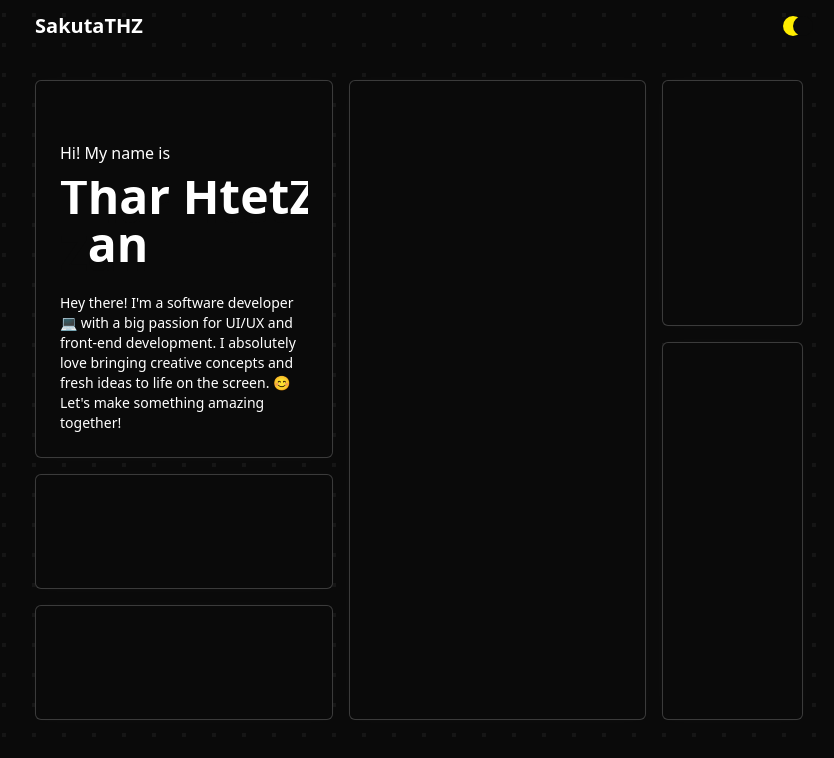
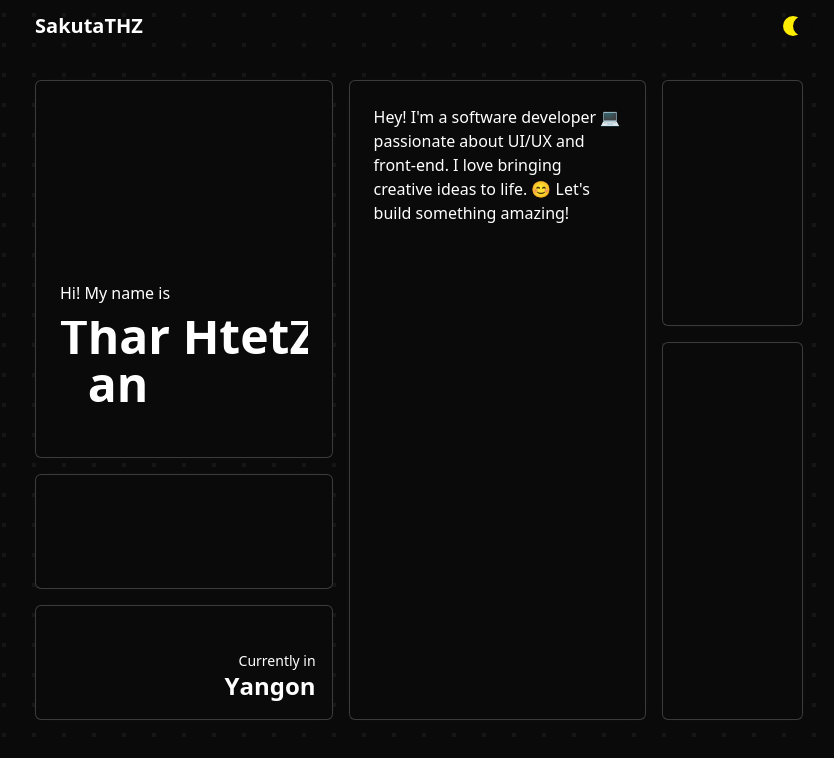
Before and after one commit to SakutaTHZ/Portfolio-V3, a React (Vite) app: page / in a window 1280 px wide. Shown: the top 758 px of the page, without its empty margins (221-1055 px from the left). Built offline with nearby package versions, Linux system fonts and the light colour scheme.

Commit message:
new update

```diff
--- a/package.json
+++ b/package.json
@@ -12,6 +12,7 @@
   "dependencies": {
     "canvas-confetti": "^1.9.3",
     "react": "^18.3.1",
+    "react-device-detect": "^2.2.3",
     "react-dom": "^18.3.1",
     "use-sound": "^4.0.3"
   },
--- a/src/App.jsx
+++ b/src/App.jsx
@@ -1,12 +1,20 @@
 import "./App.css";
 import Nav from "./components/Nav";
 import HomeSection from "./layout/HomeSection";
+import { BrowserView, MobileView } from "react-device-detect";
 
 function App() {
   return (
     <>
-      <Nav />
-      <HomeSection/>
+
+    <Nav />
+      <BrowserView>
+        <HomeSection />
+      </BrowserView>
+
+
+      <MobileView>
+      </MobileView>
     </>
   );
 }
--- a/src/components/Nav.jsx
+++ b/src/components/Nav.jsx
@@ -5,7 +5,7 @@ import RollText from "./RollText";
 const Nav = ({ customClass }) => {
 
   return (
-    <nav className={`fixed flex w-screen justify-between items-center px-12 md:px-64 py-3 ${customClass}`}>
+    <nav className={`fixed flex w-screen justify-between items-center px-6 md:px-64 py-3 ${customClass}`}>
       <RollText customClass={`text-xl font-semibold`} text={'SakutaTHZ'}/>
       <ThemeToggleButton/>
     </nav>
--- a/src/index.css
+++ b/src/index.css
@@ -38,6 +38,10 @@ body {
   color: var(--box-color);
   background-image: radial-gradient(hsl(from var(--text-color) h s l / .05) 2.5px, transparent 2.5px);
   background-size: 30px 30px;
+}
+#root{
+    width: 100dvw;
+    min-height: 100dvh;
 }
 
 .box {
--- a/src/layout/HomeSection.jsx
+++ b/src/layout/HomeSection.jsx
@@ -1,4 +1,5 @@
 import RollText from "../components/RollText";
+import map from "../images/map.png"
 
 const HomeSection = () => {
   return (
@@ -12,17 +13,27 @@ const HomeSection = () => {
               gradient={false}
               text={"Thar Htet Zan"}
             />
-            <p className="text-sm">
-              Hey there! I'm a software developer 💻 with a big passion for
-              UI/UX and front-end development. I absolutely love bringing
-              creative concepts and fresh ideas to life on the screen. 😊 Let's
-              make something amazing together!
-            </p>
+            <p className="text-sm"></p>
           </div>
         </div>
-        <div className="glassBox col-span-2 col-start-1 row-start-4"></div>
-        <div className="glassBox col-span-2 col-start-1 row-start-5"></div>
-        <div className="glassBox col-span-2 row-span-5 col-start-3 row-start-1"></div>
+        <div className="glassBox relative col-span-2 col-start-1 row-start-4"></div>
+        <div className="glassBox bg-black col-span-2 col-start-1 row-start-5">
+          <p className="absolute z-20 text-sm text-right right-4 bottom-4 ">
+            Currently in
+            <RollText
+              customClass={`text-2xl font-bold`}
+              gradient={false}
+              text={"Yangon"}
+            />
+          </p>
+        </div>
+        <div className="glassBox col-span-2 row-span-5 col-start-3 row-start-1">
+          <p>
+            Hey! I'm a software developer 💻 passionate about UI/UX and
+            front-end. I love bringing creative ideas to life. 😊 Let's build
+            something amazing!
+          </p>
+        </div>
         <div className="glassBox row-span-2 col-start-5 row-start-1"></div>
         <div className="glassBox row-span-3 col-start-5 row-start-3"></div>
       </div>
```
Also changed, not shown: index.html (line endings or trailing spaces), src/images/map.png (added), 1 other file (tests, documents, lock files or other folders).
